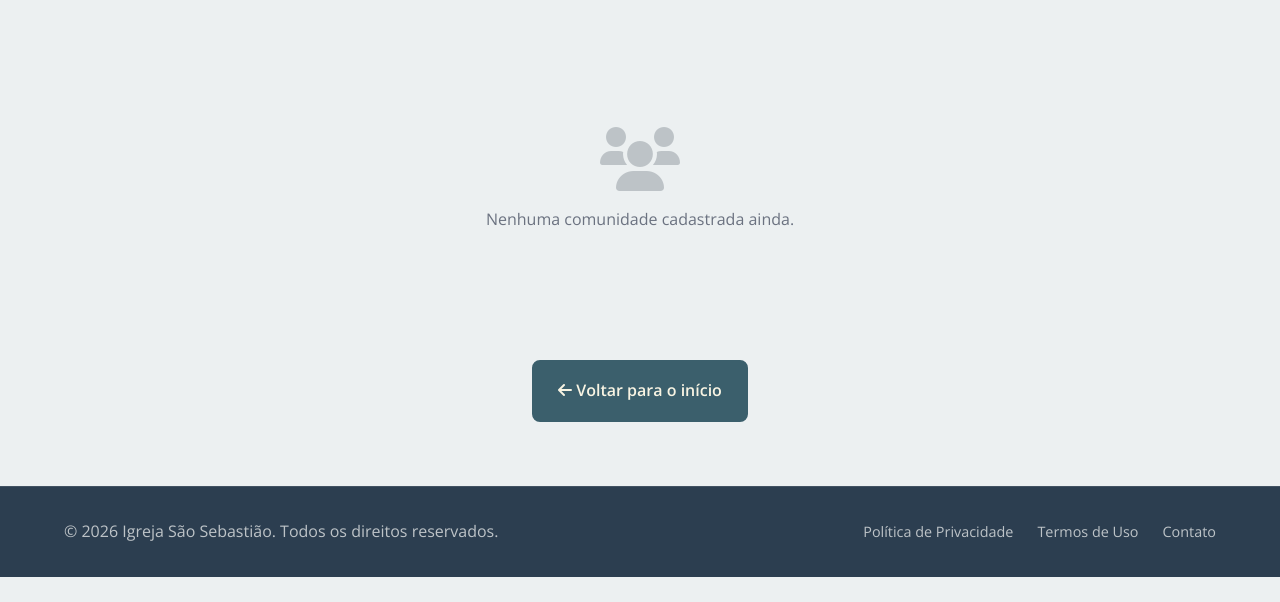
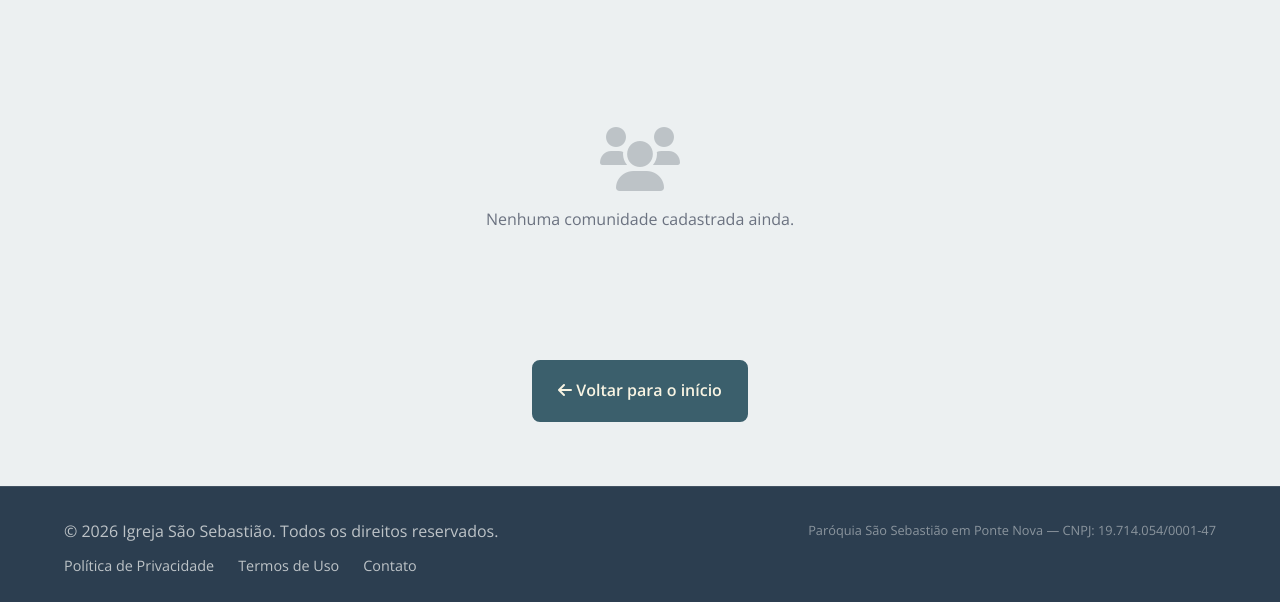
Before and after one commit to 00sTh/IgrejaSaoSebastiao, a Django app: template templates/comunidades.html in a window 1280 px wide. Shown: the part 405-1007 px from the top of the page. Before the commit the page ends 982 px from the top, so only its background shows below. Run offline with Django 5.2, Linux system fonts and the light colour scheme; the template is opened without the code that fills it, so the values that code supplies are empty.

Commit message:
fix: CNPJ 19.714.054/0001-47 no rodapé de todas as páginas públicas
Co-Authored-By: Claude Sonnet 4.6 <noreply@anthropic.com>

```diff
--- a/templates/comunidades.html
+++ b/templates/comunidades.html
@@ -297,6 +297,7 @@
     <footer class="main-footer">
         <div class="container">
             <p>&copy; <span id="currentYear"></span> Igreja São Sebastião. Todos os direitos reservados.</p>
+            <p style="font-size: 0.8rem; opacity: 0.65; margin-top: 4px;">Paróquia São Sebastião em Ponte Nova — CNPJ: 19.714.054/0001-47</p>
             <ul class="footer-links">
                 <li><a href="/politica-de-privacidade">Política de Privacidade</a></li>
                 <li><a href="/termos-de-uso">Termos de Uso</a></li>
--- a/templates/index.html
+++ b/templates/index.html
@@ -272,6 +272,7 @@
     <footer class="main-footer">
         <div class="container">
             <p>&copy; <span id="currentYear"></span> {{ info_paroquia.get('rodape_texto', {}).get('titulo', 'Igreja São Sebastião. Todos os direitos reservados.') }}</p>
+            <p style="font-size: 0.8rem; opacity: 0.65; margin-top: 4px;">Paróquia São Sebastião em Ponte Nova — CNPJ: 19.714.054/0001-47</p>
             <ul class="footer-links">
                 <li><a href="/politica-de-privacidade">Política de Privacidade</a></li>
                 <li><a href="/termos-de-uso">Termos de Uso</a></li>
--- a/templates/noticia.html
+++ b/templates/noticia.html
@@ -245,6 +245,7 @@
     <footer class="main-footer">
         <div class="container">
             <p>&copy; <span id="currentYear"></span> Igreja São Sebastião. Todos os direitos reservados.</p>
+            <p style="font-size: 0.8rem; opacity: 0.65; margin-top: 4px;">Paróquia São Sebastião em Ponte Nova — CNPJ: 19.714.054/0001-47</p>
             <ul class="footer-links">
                 <li><a href="/politica-de-privacidade">Política de Privacidade</a></li>
                 <li><a href="/termos-de-uso">Termos de Uso</a></li>
--- a/templates/noticias.html
+++ b/templates/noticias.html
@@ -260,6 +260,7 @@
     <footer class="main-footer">
         <div class="container">
             <p>&copy; <span id="currentYear"></span> Igreja São Sebastião. Todos os direitos reservados.</p>
+            <p style="font-size: 0.8rem; opacity: 0.65; margin-top: 4px;">Paróquia São Sebastião em Ponte Nova — CNPJ: 19.714.054/0001-47</p>
             <ul class="footer-links">
                 <li><a href="/politica-de-privacidade">Política de Privacidade</a></li>
                 <li><a href="/termos-de-uso">Termos de Uso</a></li>
--- a/templates/santos.html
+++ b/templates/santos.html
@@ -440,6 +440,7 @@
     <footer class="main-footer">
         <div class="container">
             <p>&copy; <span id="currentYear"></span> Igreja São Sebastião. Todos os direitos reservados.</p>
+            <p style="font-size: 0.8rem; opacity: 0.65; margin-top: 4px;">Paróquia São Sebastião em Ponte Nova — CNPJ: 19.714.054/0001-47</p>
             <ul class="footer-links">
                 <li><a href="/politica-de-privacidade">Política de Privacidade</a></li>
                 <li><a href="/termos-de-uso">Termos de Uso</a></li>
```
